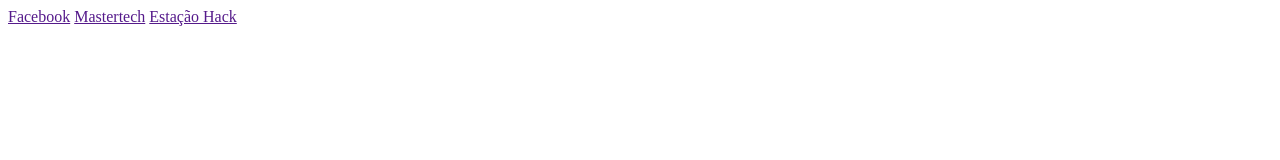
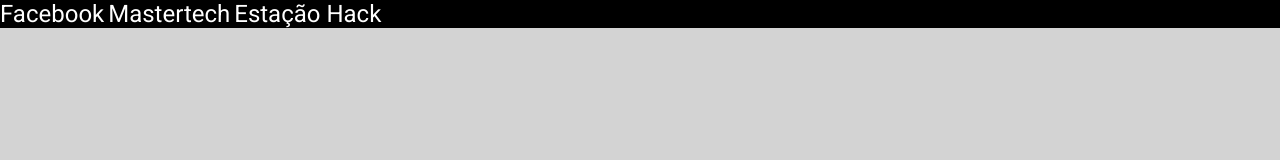
Before and after one commit to academiaeh05-2019/t101-git, a plain HTML site: page index.html in a window 1280 px wide. Drawn offline with Linux system fonts and the light colour scheme.

Commit message:
estilizar a navbar

```diff
--- a/index.html
+++ b/index.html
@@ -4,6 +4,8 @@
     <meta charset="UTF-8">
     <meta name="viewport" content="width=device-width, initial-scale=1.0">
     <meta http-equiv="X-UA-Compatible" content="ie=edge">
+    <link href="https://fonts.googleapis.com/css?family=Roboto&display=swap" rel="stylesheet">
+    <link rel="stylesheet" href="style.css">
     <title>Meu Site</title>
 </head>
 <body>
--- /dev/null
+++ b/style.css
@@ -0,0 +1,15 @@
+body{
+    margin: 0;
+    background-color: lightgray;
+    font-family: 'Roboto', sans-serif;
+}
+
+nav{
+    background-color: black;
+}
+
+a{
+    color: white;
+    text-decoration: none;
+    font-size: 18pt;
+}
```
